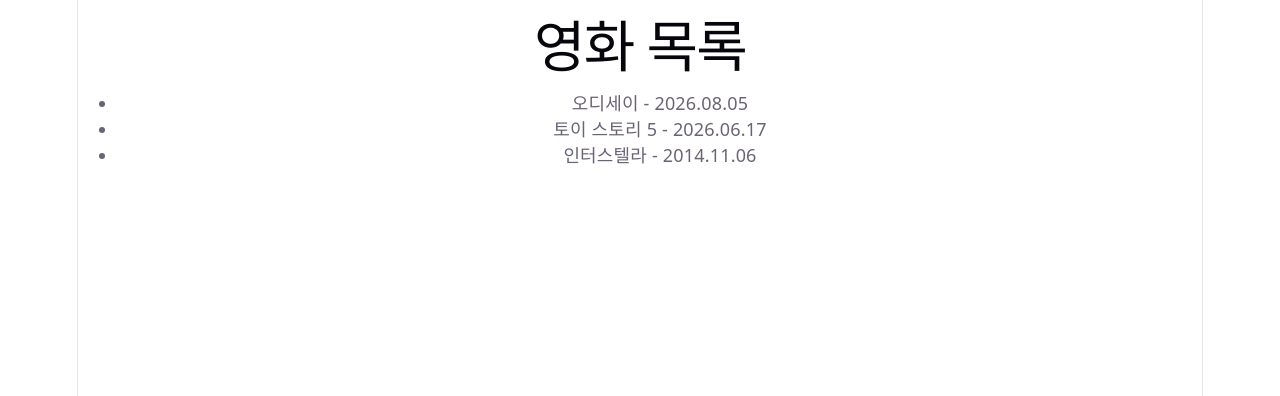
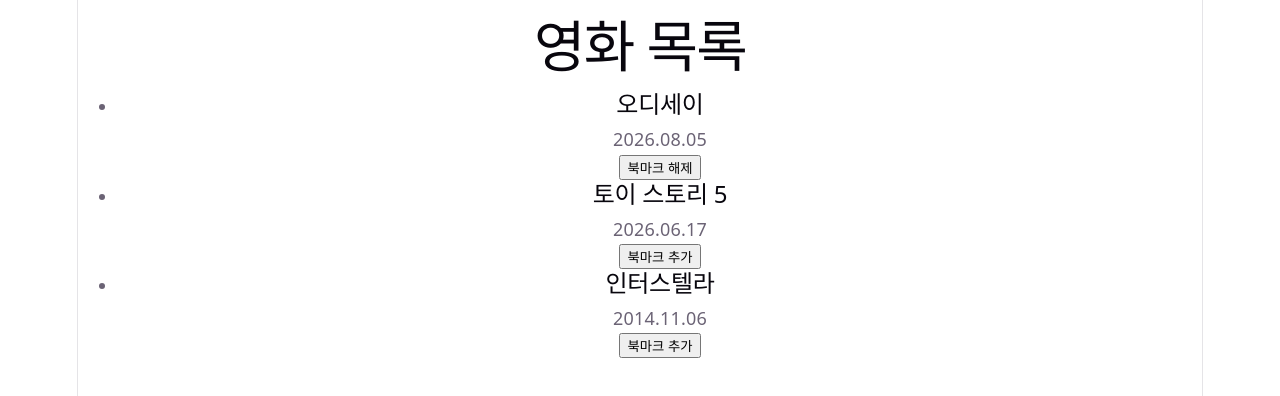
Before and after one commit to DSWU-UMC-11th/UMC-11th-Angangi, a React (Vite) app in the folder umcine/: page / in a window 1280 px wide. Shown: the top 396 px of the page. Built offline with nearby package versions, Linux system fonts and the light colour scheme.

Commit message:
✨ Feat: 미니 실습 - 영화 카드로 상태 분리하기

```diff
--- a/umcine/src/App.tsx
+++ b/umcine/src/App.tsx
@@ -1,30 +1,79 @@
+import { useState } from "react";
+
 interface Movie {
   id: number;
   title: string;
   releaseDate: string;
+  isBookmarked: boolean;
 }
 
-const movies: Movie[] = [
-  { id: 1, title: "오디세이", releaseDate: "2026.08.05" },
-  { id: 2, title: "토이 스토리 5", releaseDate: "2026.06.17" },
-  { id: 3, title: "인터스텔라", releaseDate: "2014.11.06" },
+interface MovieCardProps {
+  movie: Movie;
+  onToggleBookmark: (movieId: number) => void;
+}
+
+const initialMovies: Movie[] = [
+  {
+    id: 1,
+    title: "오디세이",
+    releaseDate: "2026.08.05",
+    isBookmarked: true,
+  },
+  {
+    id: 2,
+    title: "토이 스토리 5",
+    releaseDate: "2026.06.17",
+    isBookmarked: false,
+  },
+  {
+    id: 3,
+    title: "인터스텔라",
+    releaseDate: "2014.11.06",
+    isBookmarked: false,
+  },
 ];
 
+function MovieCard({ movie, onToggleBookmark }: MovieCardProps) {
+  return (
+    <li>
+      <h2>{movie.title}</h2>
+      <p>{movie.releaseDate}</p>
+      <button
+        type="button"
+        aria-pressed={movie.isBookmarked}
+        onClick={() => onToggleBookmark(movie.id)}
+      >
+        {movie.isBookmarked ? "북마크 해제" : "북마크 추가"}
+      </button>
+    </li>
+  );
+}
+
 export default function App() {
+  const [movies, setMovies] = useState(initialMovies);
+
+  function handleToggleBookmark(movieId: number) {
+    setMovies((currentMovies) =>
+      currentMovies.map((movie) =>
+        movie.id === movieId
+          ? { ...movie, isBookmarked: !movie.isBookmarked }
+          : movie,
+      ),
+    );
+  }
+
   return (
     <main>
       <h1>영화 목록</h1>
-      {movies.length === 0 ? (
-        <p>표시할 영화가 없어요.</p>
-      ) : (
-        <ul>
-          {movies.map((movie) => (
-            <li key={movie.id}>
-              {movie.title} - {movie.releaseDate}
-            </li>
-          ))}
-        </ul>
-      )}
+      <ul>
+        {movies.map((movie) => (
+          <MovieCard
+            key={movie.id}
+            movie={movie}
+            onToggleBookmark={handleToggleBookmark}
+          />
+        ))}
+      </ul>
     </main>
   );
 }
```
